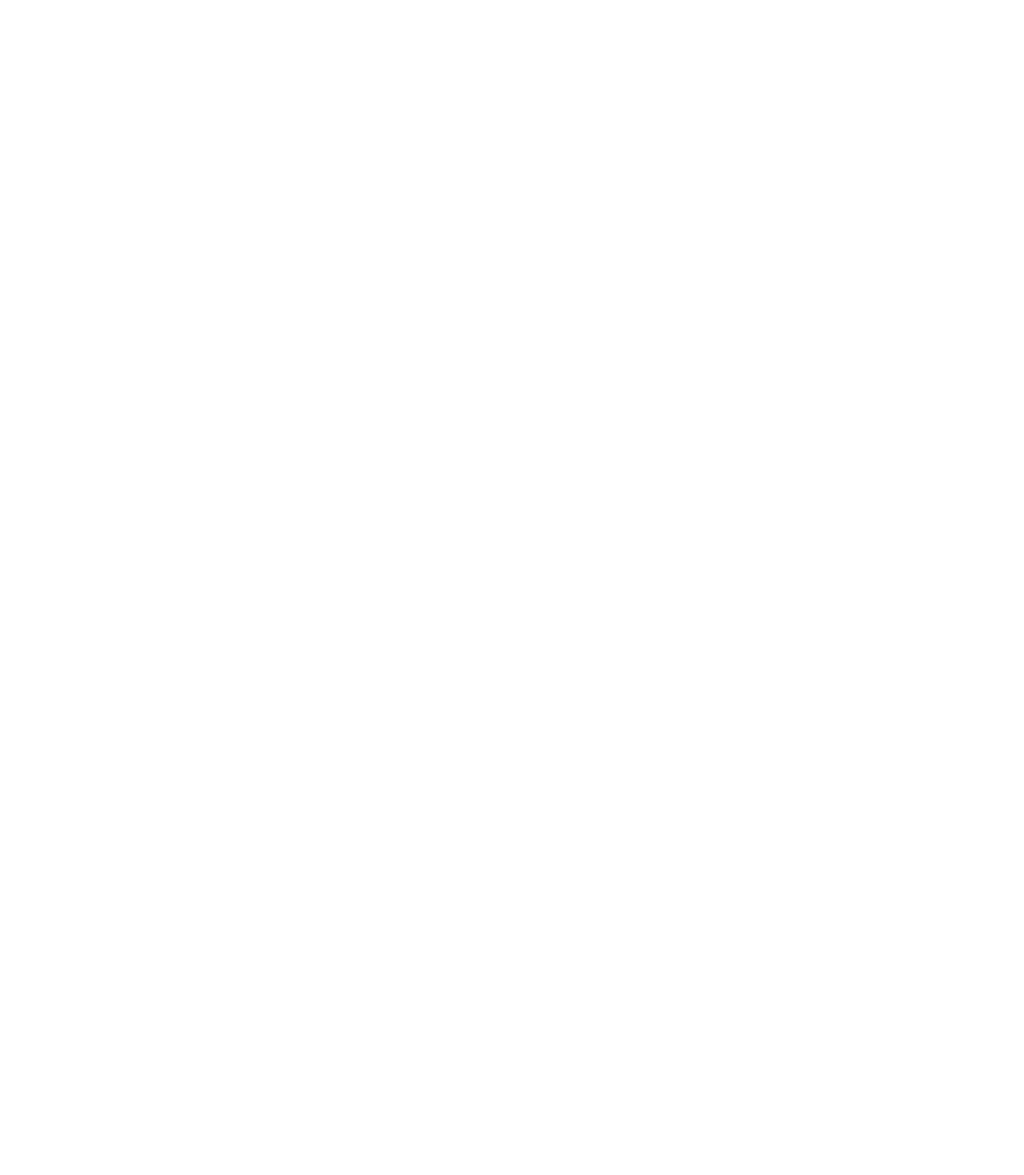
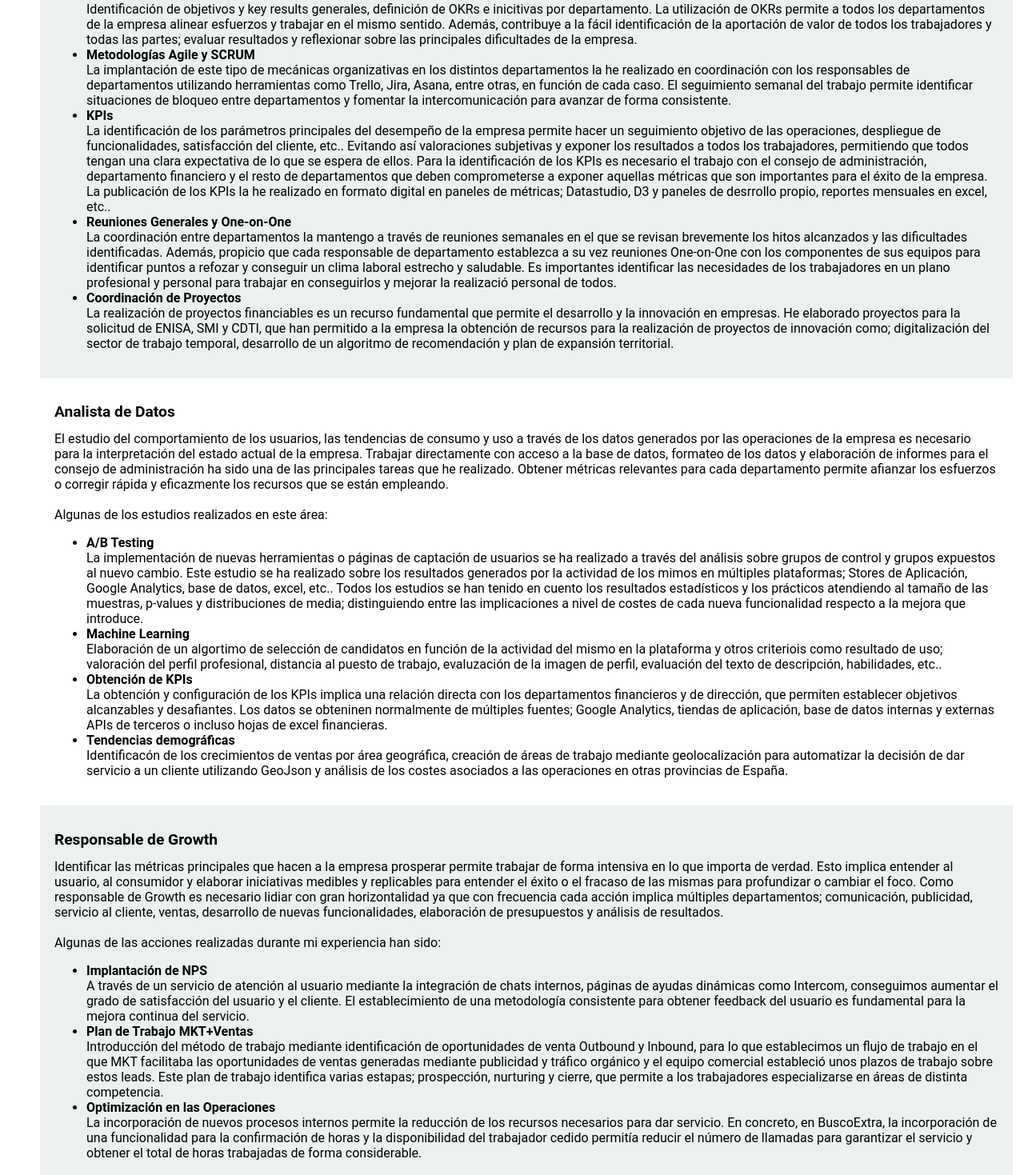
Before and after one commit to Anexon/personal-portfolio, a React (Create React App) app: page / in a window 1280 px wide. Shown: the part 761-2230 px from the top of the page at 80% size. Before the commit the page ends 800 px from the top, so only its background shows below. Built offline with nearby package versions, Linux system fonts and the light colour scheme.

Commit message:
Incluye areas de conocimiento en HomePage

```diff
--- /dev/null
+++ b/src/components/knowledge-areas/knowledge-areas.scss
@@ -0,0 +1,16 @@
+.knowledge-section{
+    width: 100%;
+    padding: 18px;
+
+    h1{
+        font-size: 1.2em;
+    }
+
+    li{
+        font-weight: bold;
+    }
+}
+
+.knowledge-section:nth-child(even){
+    background-color: #ecf0f1;
+}
--- /dev/null
+++ b/src/components/knowledge-areas/knowledge-areas.tsx
@@ -0,0 +1,105 @@
+import React from 'react';
+import './knowledge-areas.scss';
+
+function KnowledgeAreas() {
+    return (
+        <div>
+           <h1>Areas de Conocimiento</h1>
+           <div className="knowledge-section">
+               <h1>Organización de Empresas</h1>
+               Como cofundador de varias empresas he sido responsable de la administración, organización y coordenación de los recursos necesarios;
+               personal, recursos económicos, definición de objetivos y seguimiento, dirección de tecnológica y coordinación comercial.
+               <br></br>
+               <br></br>
+               En esta labor he empleado varias metodologías y herramientas:
+               <ul>
+                   <li>OKRs</li>
+                   Identificación de objetivos y key results generales, definición de OKRs e inicitivas por departamento.
+                   La utilización de OKRs permite a todos los departamentos de la empresa alinear esfuerzos y trabajar en el mismo sentido. Además,
+                   contribuye a la fácil identificación de la aportación de valor de todos los trabajadores y todas las partes; evaluar resultados
+                   y reflexionar sobre las principales dificultades de la empresa.
+                   <li>Metodologías Agile y SCRUM</li>
+                   La implantación de este tipo de mecánicas organizativas en los distintos departamentos la he realizado en coordinación con los
+                   responsables de departamentos utilizando herramientas como Trello, Jira, Asana, entre otras, en función de cada caso. El seguimiento
+                   semanal del trabajo permite identificar situaciones de bloqueo entre departamentos y fomentar la intercomunicación para avanzar de forma
+                   consistente.
+                   <li>KPIs</li>
+                   La identificación de los parámetros principales del desempeño de la empresa permite hacer un seguimiento objetivo de las operaciones,
+                   despliegue de funcionalidades, satisfacción del cliente, etc.. Evitando así valoraciones subjetivas y exponer los resultados a todos
+                   los trabajadores, permitiendo que todos tengan una clara expectativa de lo que se espera de ellos.
+                   Para la identificación de los KPIs es necesario el trabajo con el consejo de administración, departamento financiero y el resto de departamentos
+                   que deben comprometerse a exponer aquellas métricas que son importantes para el éxito de la empresa. La publicación de los KPIs la he
+                   realizado en formato digital en paneles de métricas; Datastudio, D3 y paneles de desrrollo propio, reportes mensuales en excel, etc..
+                   <li>Reuniones Generales y One-on-One</li>
+                   La coordinación entre departamentos la mantengo a través de reuniones semanales en el que se revisan brevemente los hitos alcanzados
+                   y las dificultades identificadas. Además, propicio que cada responsable de departamento establezca a su vez reuniones One-on-One
+                   con los componentes de sus equipos para identificar puntos a refozar y conseguir un clima laboral estrecho y saludable. Es importantes
+                   identificar las necesidades de los trabajadores en un plano profesional y personal para trabajar en conseguirlos y mejorar la realizació
+                   personal de todos.
+                   <li>Coordinación de Proyectos</li>
+                   La realización de proyectos financiables es un recurso fundamental que permite el desarrollo y la innovación en empresas. He elaborado
+                   proyectos para la solicitud de ENISA, SMI y CDTI, que han permitido a la empresa la obtención de recursos para la realización de proyectos
+                   de innovación como; digitalización del sector de trabajo temporal, desarrollo de un algoritmo de recomendación y plan de expansión territorial.
+               </ul>
+           </div>
+           <div className="knowledge-section">
+               <h1>Analista de Datos</h1>
+               El estudio del comportamiento de los usuarios, las tendencias de consumo y uso a través de los datos generados por las operaciones de la empresa
+               es necesario para la interpretación del estado actual de la empresa. Trabajar directamente con acceso a la base de datos, formateo de los datos y
+               elaboración de informes para el consejo de administración ha sido una de las principales tareas que he realizado. Obtener métricas relevantes para
+               cada departamento permite afianzar los esfuerzos o corregir rápida y eficazmente los recursos que se están empleando.
+               <br></br>
+               <br></br>
+               Algunas de los estudios realizados en este área:
+               <ul>
+                   <li>A/B Testing</li>
+                   La implementación de nuevas herramientas o páginas de captación de usuarios se ha realizado a través del análisis sobre grupos de control y grupos
+                   expuestos al nuevo cambio. Este estudio se ha realizado sobre los resultados generados por la actividad de los mimos en múltiples plataformas;
+                   Stores de Aplicación, Google Analytics, base de datos, excel, etc.. Todos los estudios se han tenido en cuento los resultados estadísticos y los
+                   prácticos atendiendo al tamaño de las muestras, p-values y distribuciones de media; distinguiendo entre las implicaciones a nivel de costes de cada
+                   nueva funcionalidad respecto a la mejora que introduce.
+                   <li>Machine Learning</li>
+                   Elaboración de un algortimo de selección de candidatos en función de la actividad del mismo en la plataforma y otros criteriois como resultado de uso;
+                   valoración del perfil profesional, distancia al puesto de trabajo, evaluzación de la imagen de perfil, evaluación del texto de descripción, habilidades, etc..
+                   <li>Obtención de KPIs</li>
+                   La obtención y configuración de los KPIs implica una relación directa con los departamentos financieros y de dirección, que permiten establecer objetivos
+                   alcanzables y desafiantes. Los datos se obteninen normalmente de múltiples fuentes; Google Analytics, tiendas de aplicación, base de datos internas y externas
+                   APIs de terceros o incluso hojas de excel financieras.
+                   <li>Tendencias demográficas</li>
+                   Identificacón de los crecimientos de ventas por área geográfica, creación de áreas de trabajo mediante geolocalización para automatizar la decisión de
+                   dar servicio a un cliente utilizando GeoJson y análisis de los costes asociados a las operaciones en otras provincias de España.
+
+               </ul>
+           </div>
+           <div className="knowledge-section">
+               <h1>Responsable de Growth</h1>
+               Identificar las métricas principales que hacen a la empresa prosperar permite trabajar de forma intensiva en lo que importa de verdad.
+               Esto implica entender al usuario, al consumidor y elaborar iniciativas medibles y replicables para entender el éxito o el fracaso de
+               las mismas para profundizar o cambiar el foco. Como responsable de Growth es necesario lidiar con gran horizontalidad ya que con frecuencia
+               cada acción implica múltiples departamentos; comunicación, publicidad, servicio al cliente, ventas, desarrollo de nuevas funcionalidades,
+               elaboración de presupuestos y análisis de resultados.
+               <br></br>
+               <br></br>
+               Algunas de las acciones realizadas durante mi experiencia han sido:
+               <ul>
+                   <li>Implantación de NPS</li>
+                   A través de un servicio de atención al usuario mediante la integración de chats internos, páginas de ayudas dinámicas como Intercom,
+                   conseguimos aumentar el grado de satisfacción del usuario y el cliente.
+                   El establecimiento de una metodología consistente para obtener feedback del usuario es fundamental para la mejora continua del servicio.
+                   <li>Plan de Trabajo MKT+Ventas</li>
+                   Introducción del método de trabajo mediante identificación de oportunidades de venta Outbound y Inbound, para lo que establecimos
+                   un flujo de trabajo en el que MKT facilitaba las oportunidades de ventas generadas mediante publicidad y tráfico orgánico y el equipo
+                   comercial estableció unos plazos de trabajo sobre estos leads.
+                   Este plan de trabajo identifica varias estapas; prospección, nurturing y cierre, que permite a los trabajadores especializarse en áreas
+                   de distinta competencia.
+                   <li>Optimización en las Operaciones</li>
+                   La incorporación de nuevos procesos internos permite la reducción de los recursos necesarios para dar servicio. En concreto, en BuscoExtra,
+                   la incorporación de una funcionalidad para la confirmación de horas y la disponibilidad del trabajador cedido permitía reducir el número
+                   de llamadas para garantizar el servicio y obtener el total de horas trabajadas de forma considerable.
+               </ul>
+           </div>
+        </div>
+    );
+}
+
+export default KnowledgeAreas;
--- a/src/pages/home/home-page.tsx
+++ b/src/pages/home/home-page.tsx
@@ -1,5 +1,6 @@
 import React from 'react';
 import './home-page.scss';
+import KnowledgeAreas from '../../components/knowledge-areas/knowledge-areas';
 
 function HomePage() {
     return (
@@ -35,6 +36,7 @@ function HomePage() {
                 </div>
             </div>
             <div className="header-background"></div>
+            <KnowledgeAreas/>
         </div>
     );
 }
```
